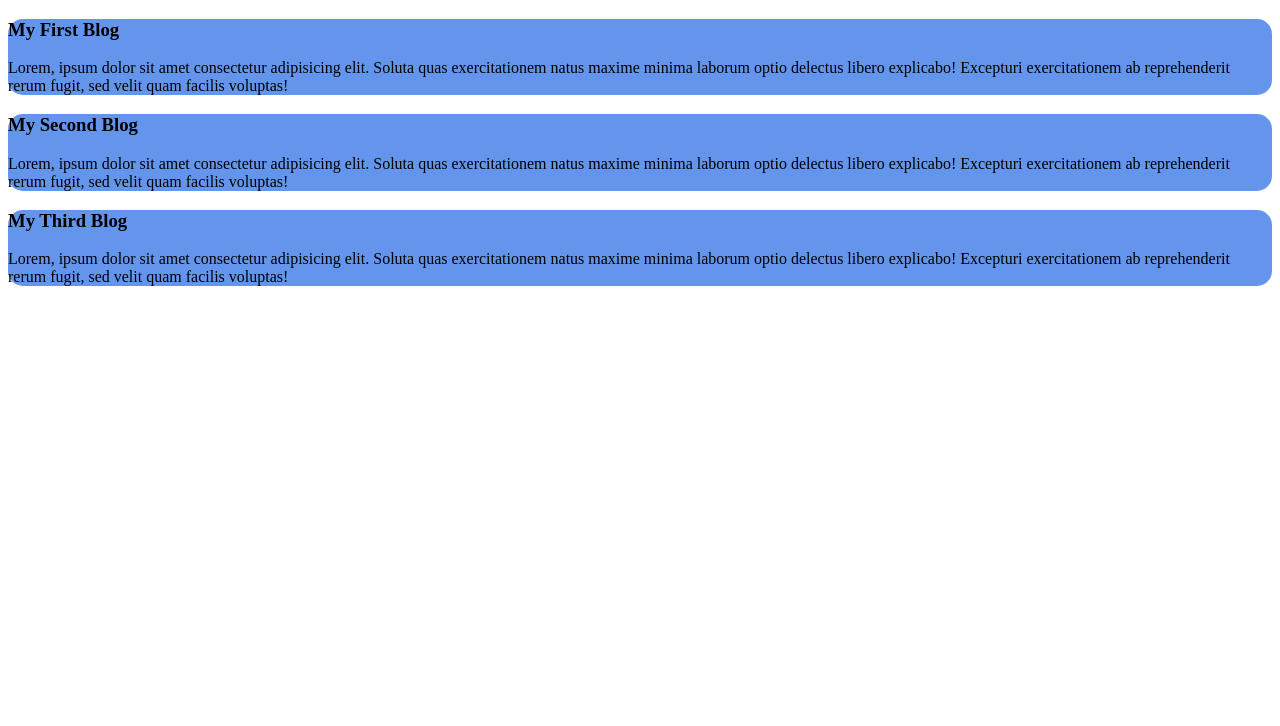
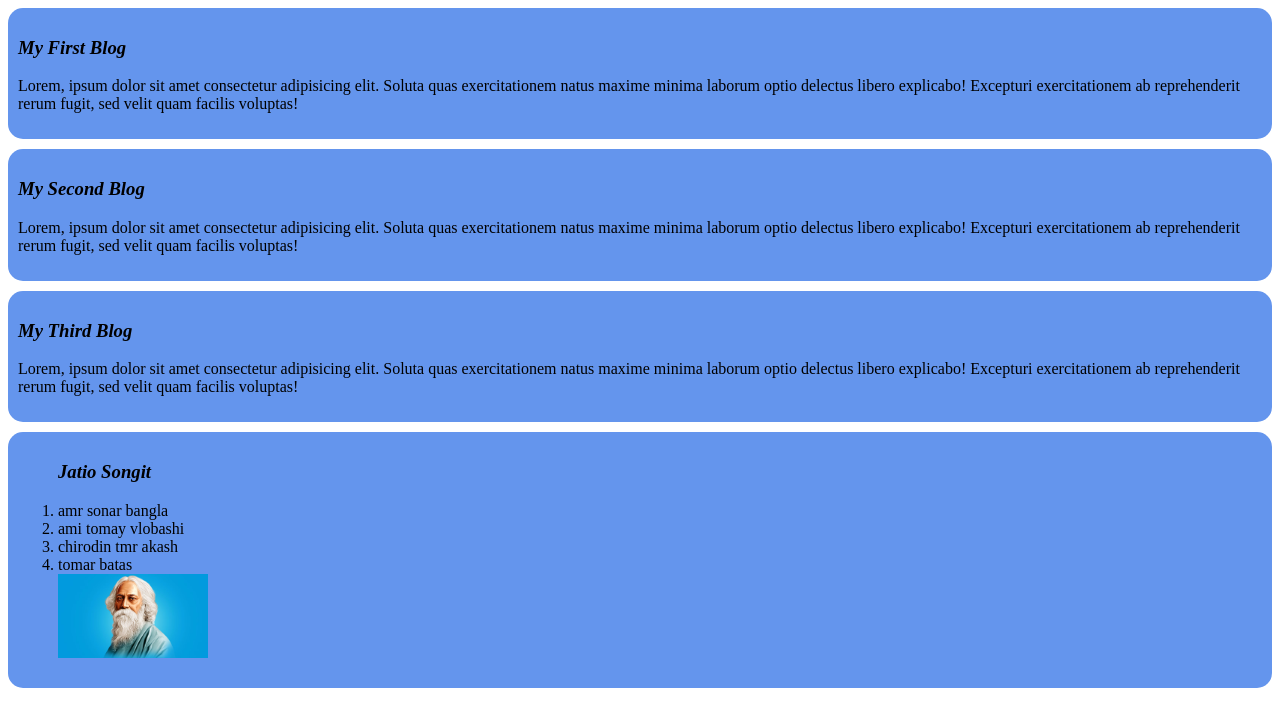
Before and after one commit to bishalroyemon/problem-will-never-last, a plain HTML site: page index.html in a window 1280 px wide. Drawn offline with Linux system fonts and the light colour scheme.

Commit message:
added the image and list item

```diff
--- a/index.html
+++ b/index.html
@@ -27,6 +27,16 @@
       optio delectus libero explicabo! Excepturi exercitationem ab reprehenderit rerum fugit, sed velit quam facilis
       voluptas!</p>
   </div>
+  <div>
+    <ol>
+      <h3>Jatio Songit</h3>
+      <li>amr sonar bangla</li>
+      <li>ami tomay vlobashi</li>
+      <li>chirodin tmr akash</li>
+      <li>tomar batas</li>
+      <img width="150px" src="images/rabindra.jpg" alt="">
+    </ol>
+  </div>
 
 </body>
 
--- a/styles/ball.css
+++ b/styles/ball.css
@@ -1,5 +1,11 @@
 div{
   background-color: cornflowerblue;
   border-radius: 15px;
+  padding: 10px;
+  margin-bottom: 10px;
 
 }
+h3{
+  font-style: italic;
+
+}
```
Also changed, not shown: images/rabindra.jpg (added).
